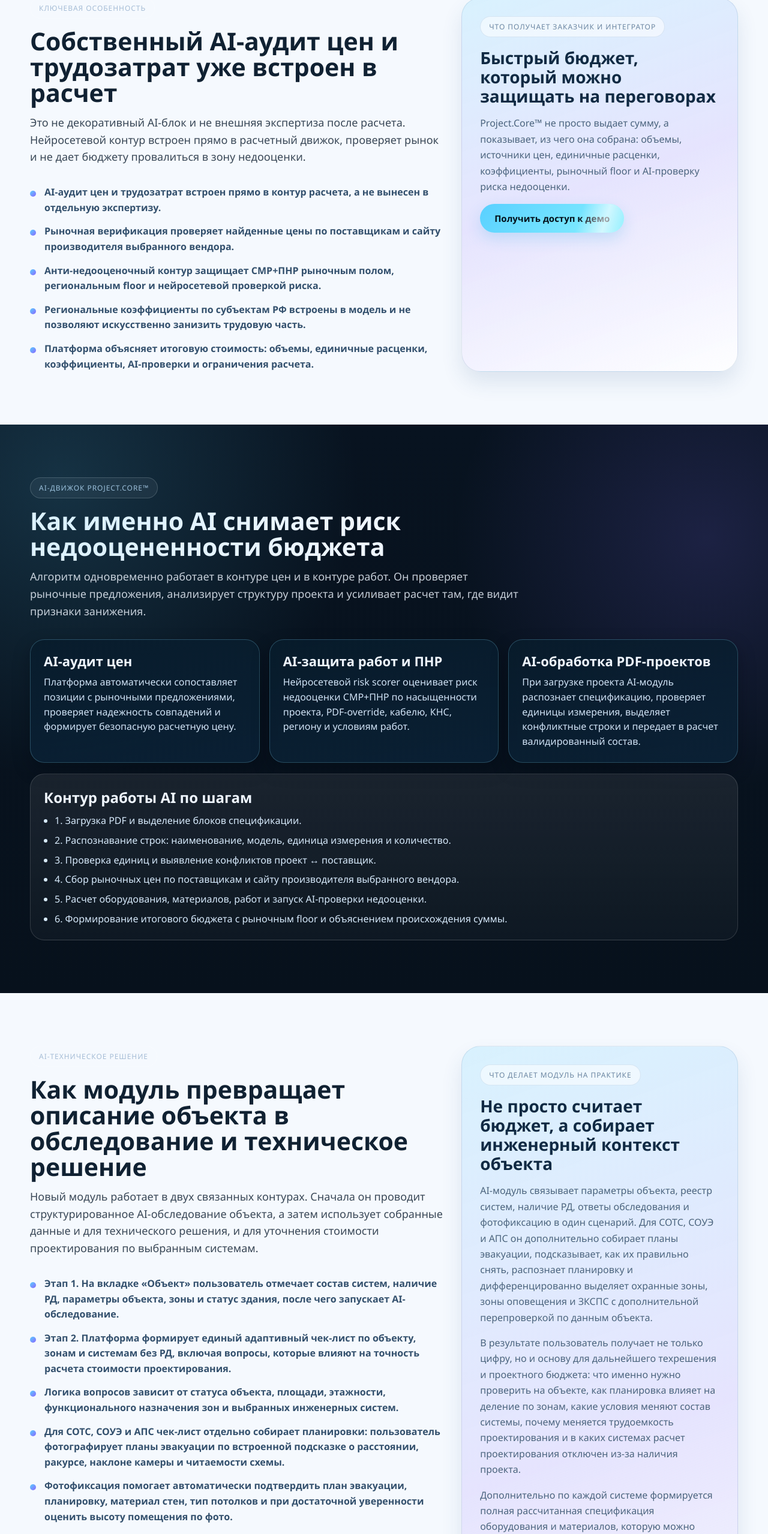
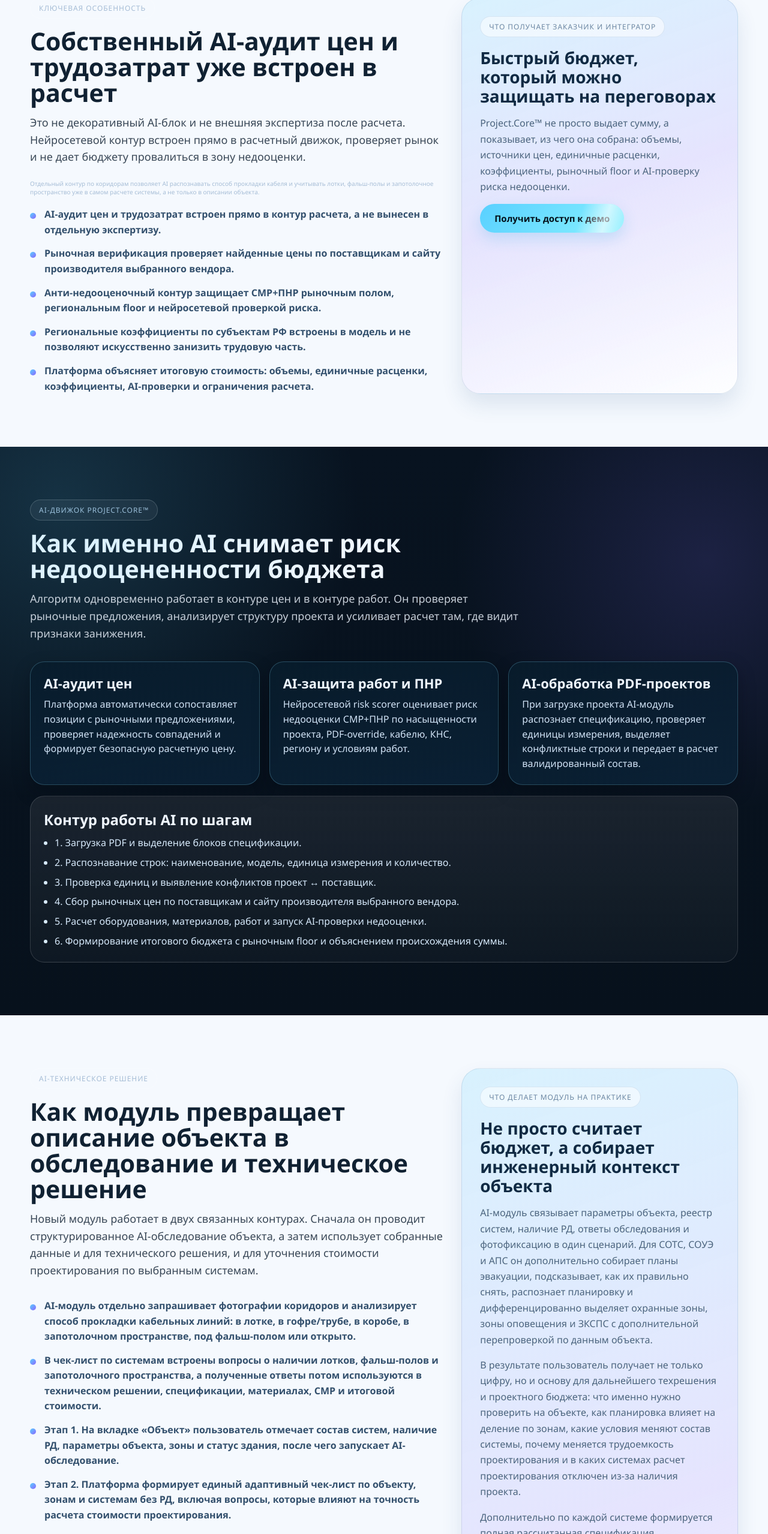
Before and after one commit to AlexSpider0686/Spider0, a React app in the folder src/: page / in a window 1280 px wide. Shown: the part 3195-5753 px from the top of the page at 60% size. Built offline with nearby package versions, Linux system fonts and the light colour scheme; the HTML template or start-up script is replaced by a standard one.

Commit message:
Describe corridor routing in AI technical solution

```diff
--- a/src/components/ObjectStep.jsx
+++ b/src/components/ObjectStep.jsx
@@ -580,7 +580,7 @@ export default function ObjectStep({
         <div className="subpanel-header">
           <div>
             <h3>AI-Техническое решение: обследование объекта</h3>
-            <p>Модуль запускается как отдельное внутреннее окно после заполнения обязательных данных по объекту. Собранная внутри него информация используется и для AI-технического решения, и для более точного расчета стоимости проектирования по системам без проекта.</p>
+            <p>Модуль запускается как отдельное внутреннее окно после заполнения обязательных данных по объекту. Собранная внутри него информация используется и для AI-технического решения, и для более точного расчета стоимости проектирования по системам без проекта. Отдельно он собирает фотографии коридоров и ответы о лотках, фальш-полах и запотолочном пространстве, чтобы учитывать способы прокладки кабеля в техрешении, спецификации и стоимости.</p>
           </div>
           <button className="primary-btn" type="button" onClick={handleOpenSurvey} disabled={!aiSurveyPlan?.readiness?.isReady}>
             <ClipboardList size={16} />
@@ -724,7 +724,7 @@ export default function ObjectStep({
               <div>
                 <h3>AI-Обследование объекта</h3>
                 <p>
-                  Отдельное внутреннее окно обследования. Данные внутри него сохраняются в течение текущей сессии платформы, даже если вы закроете окно и откроете его снова, а после загрузки влияют и на техническое решение, и на стоимость проектирования.
+                  Отдельное внутреннее окно обследования. Данные внутри него сохраняются в течение текущей сессии платформы, даже если вы закроете окно и откроете его снова, а после загрузки влияют и на техническое решение, и на стоимость проектирования. По фотографиям коридоров AI дополнительно определяет способ прокладки кабеля и учитывает лотки, фальш-полы и запотолочное пространство в последующем расчете.
                 </p>
               </div>
               <button className="ghost-btn ai-survey-modal__close" type="button" onClick={handleSurveyModalClose}>
--- a/src/pages/AboutSystemPage.tsx
+++ b/src/pages/AboutSystemPage.tsx
@@ -5,6 +5,7 @@ const chapters = [
     id: "overview",
     title: "Что такое платформа и для чего она нужна",
     paragraphs: [
+      "AI-обследование теперь отдельно учитывает коридоры: запрашивает фотографии маршрутов прокладки кабеля, определяет вероятный способ трассировки и сопоставляет его с ответами по лоткам, фальш-полам и запотолочному пространству. За счёт этого модуль точнее формирует спецификацию, трассовые материалы, СМР и итоговую стоимость.",
       "Project.Core™ — это браузерная платформа для предварительного расчета бюджета систем безопасности на ранней стадии проекта, пресейла, тендера или внутренней технико-экономической оценки.",
       "Платформа нужна для того, чтобы быстро собрать структуру объекта, рассчитать состав оборудования, материалы, строительно-монтажные и пусконаладочные работы, стоимость проектирования, а затем показать не только итоговую сумму, но и всю логику ее формирования.",
       "Ключевая задача Project.Core™ — заменить хаотичный ручной расчет по таблицам управляемым цифровым процессом, в котором цена, трудозатраты, коэффициенты, рыночные источники, данные обследования и проектная спецификация связаны в единую модель.",
@@ -64,6 +65,7 @@ const chapters = [
     id: "ai-technical-solution",
     title: "Модуль AI-Техническое решение и AI-обследование",
     paragraphs: [
+      "AI-обследование отдельно работает с коридорами: запрашивает фотографии маршрутов прокладки кабеля, определяет вероятный способ трассировки и сопоставляет его с ответами по лоткам, фальш-полам и запотолочному пространству. За счёт этого модуль точнее формирует спецификацию, трассовые материалы, СМР и итоговую стоимость.",
       "Модуль AI-Техническое решение добавляет в платформу уровень инженерной детализации между карточкой объекта и итоговой спецификацией. Он собирает не только общие параметры здания, но и фактические условия обследования, которые влияют на подбор оборудования, расходных материалов, маршруты трасс, трудоемкость монтажа и стоимость проектирования.",
       "Модуль работает как двухконтурный слой. Сначала пользователь запускает AI-обследование объекта. Затем результаты обследования одновременно используются для подготовки предварительного технического решения и для корректировки стоимости проектирования по системам, где проект отсутствует. Для СОТС, СОУЭ и АПС внутри этого контура дополнительно работает модуль распознавания планировок по планам эвакуации.",
       "На выходе этот контур формирует уже не укрупненную заготовку, а полную рабочую спецификацию по системе: оборудование, кабельные линии, крепеж, трассовую инфраструктуру, расходные материалы и дополнительные позиции, которые появились из данных обследования, проектной спецификации и расчетных алгоритмов.",
--- a/src/pages/HomePage.tsx
+++ b/src/pages/HomePage.tsx
@@ -167,6 +167,8 @@ const aiFlowSteps = [
 ];
 
 const aiTechnicalSolutionPoints = [
+  "AI-модуль отдельно запрашивает фотографии коридоров и анализирует способ прокладки кабельных линий: в лотке, в гофре/трубе, в коробе, в запотолочном пространстве, под фальш-полом или открыто.",
+  "В чек-лист по системам встроены вопросы о наличии лотков, фальш-полов и запотолочного пространства, а полученные ответы потом используются в техническом решении, спецификации, материалах, СМР и итоговой стоимости.",
   "Этап 1. На вкладке «Объект» пользователь отмечает состав систем, наличие РД, параметры объекта, зоны и статус здания, после чего запускает AI-обследование.",
   "Этап 2. Платформа формирует единый адаптивный чек-лист по объекту, зонам и системам без РД, включая вопросы, которые влияют на точность расчета стоимости проектирования.",
   "Логика вопросов зависит от статуса объекта, площади, этажности, функционального назначения зон и выбранных инженерных систем.",
@@ -278,6 +280,9 @@ export function HomePage() {
               Это не декоративный AI-блок и не внешняя экспертиза после расчета. Нейросетевой контур встроен прямо в расчетный движок, проверяет рынок и не
               дает бюджету провалиться в зону недооценки.
             </SectionHeader>
+            <p className="hint-inline" style={{ marginTop: -8, marginBottom: 18 }}>
+              Отдельный контур по коридорам позволяет AI распознавать способ прокладки кабеля и учитывать лотки, фальш-полы и запотолочное пространство уже в самом расчете системы, а не только в описании объекта.
+            </p>
             <ul className="growth-list">
               {growthPoints.map((item) => (
                 <li key={item}>{item}</li>
```
